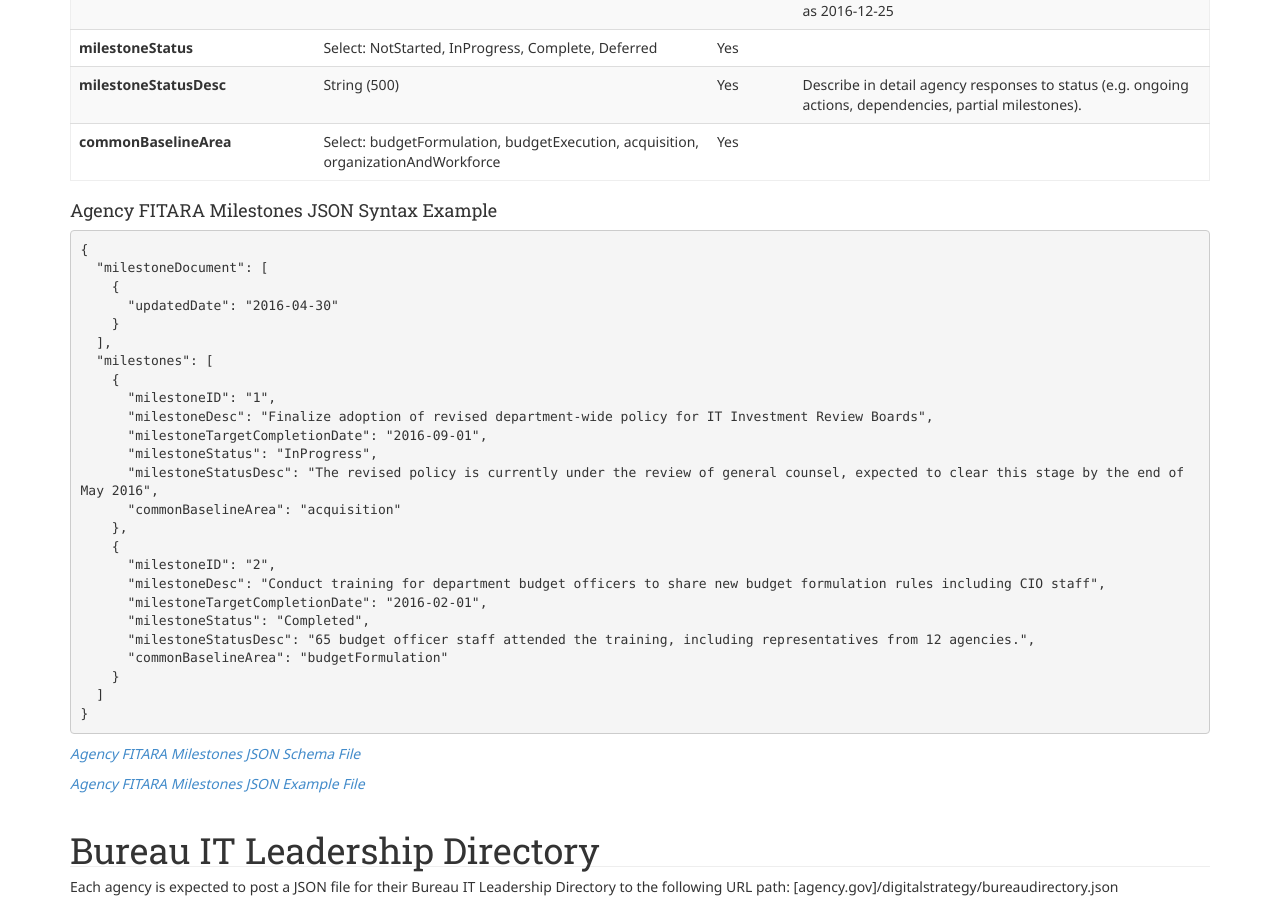
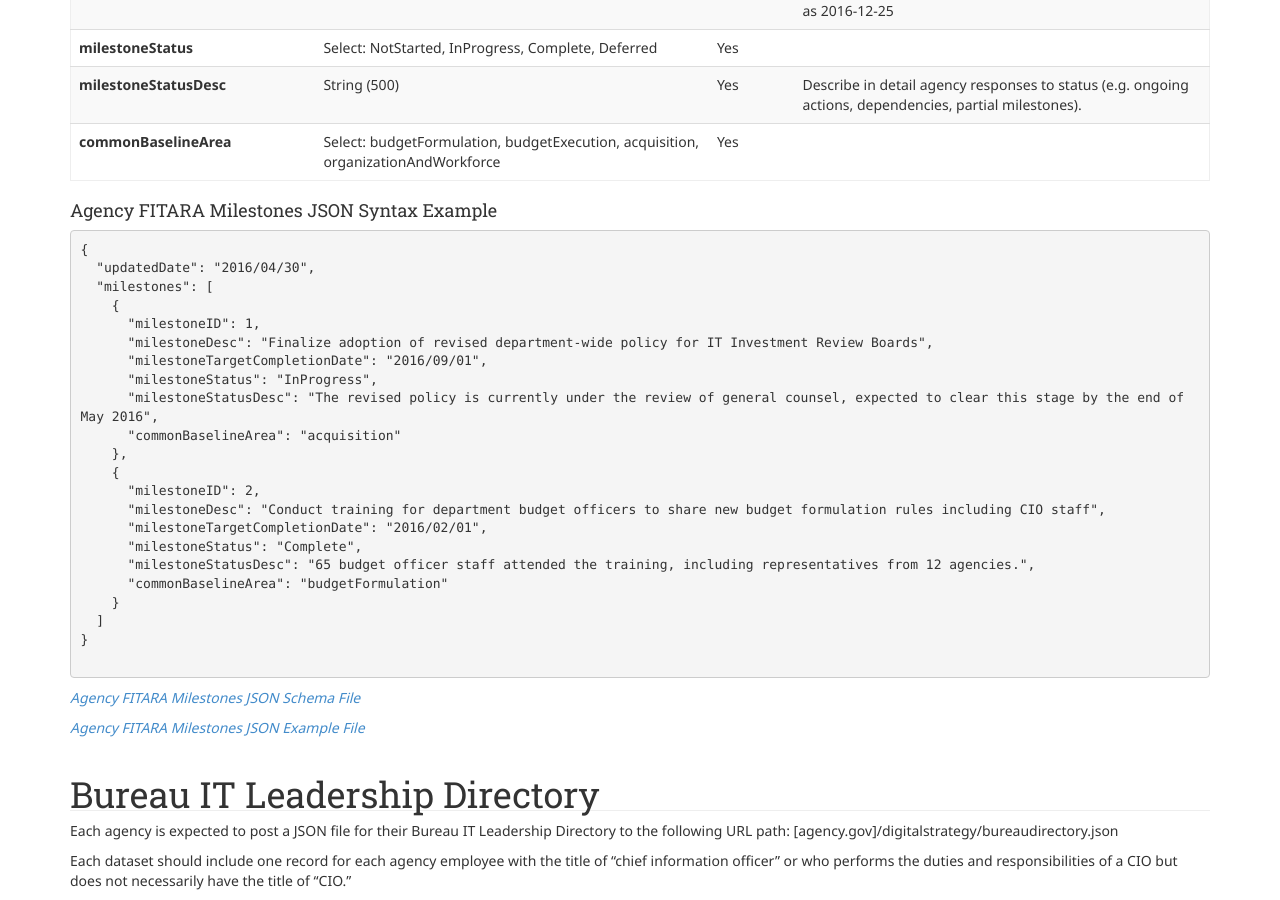
Before and after one commit to WhiteHouse/fitara, a Jekyll site: the page built from schema.md, in a window 1280 px wide and 900 px high, scrolled down 1207 px. Built offline with Jekyll 4.4.1, drawn with Linux system fonts in a browser that asks for light colours.

Commit message:
Update schema.md

```diff
--- a/schema.md
+++ b/schema.md
@@ -57,30 +57,27 @@ Field Name                         | Data Type
 
 ~~~json
 {
-  "milestoneDocument": [
-    {
-      "updatedDate": "2016-04-30"
-    }
-  ],
+  "updatedDate": "2016/04/30",
   "milestones": [
     {
-      "milestoneID": "1",
+      "milestoneID": 1,
       "milestoneDesc": "Finalize adoption of revised department-wide policy for IT Investment Review Boards",
-      "milestoneTargetCompletionDate": "2016-09-01",
+      "milestoneTargetCompletionDate": "2016/09/01",
       "milestoneStatus": "InProgress",
       "milestoneStatusDesc": "The revised policy is currently under the review of general counsel, expected to clear this stage by the end of May 2016",
       "commonBaselineArea": "acquisition"
     },
     {
-      "milestoneID": "2",
+      "milestoneID": 2,
       "milestoneDesc": "Conduct training for department budget officers to share new budget formulation rules including CIO staff",
-      "milestoneTargetCompletionDate": "2016-02-01",
-      "milestoneStatus": "Completed",
+      "milestoneTargetCompletionDate": "2016/02/01",
+      "milestoneStatus": "Complete",
       "milestoneStatusDesc": "65 budget officer staff attended the training, including representatives from 12 agencies.",
       "commonBaselineArea": "budgetFormulation"
     }
   ]
 }
+
 ~~~
 
 *[Agency FITARA Milestones JSON Schema File](https://management.cio.gov/schemaexamples/FITARA_milestones_schema.json)*
```
